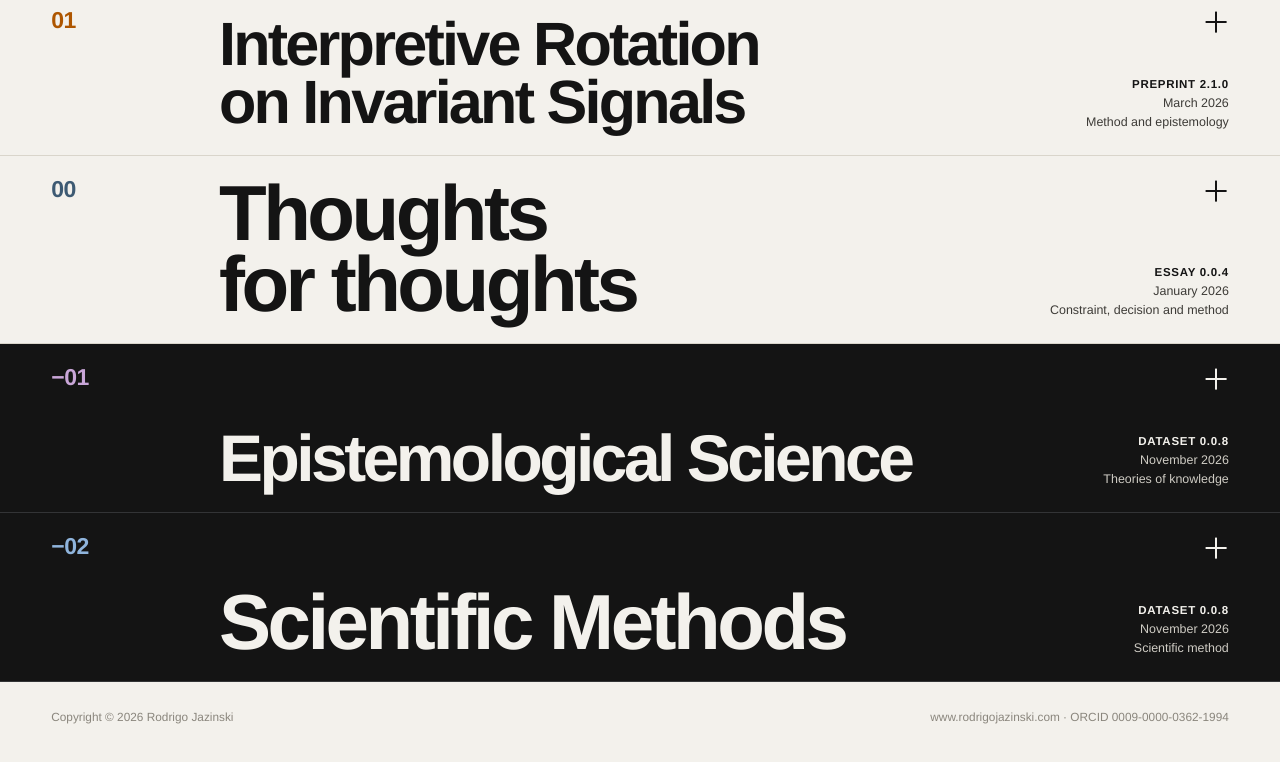
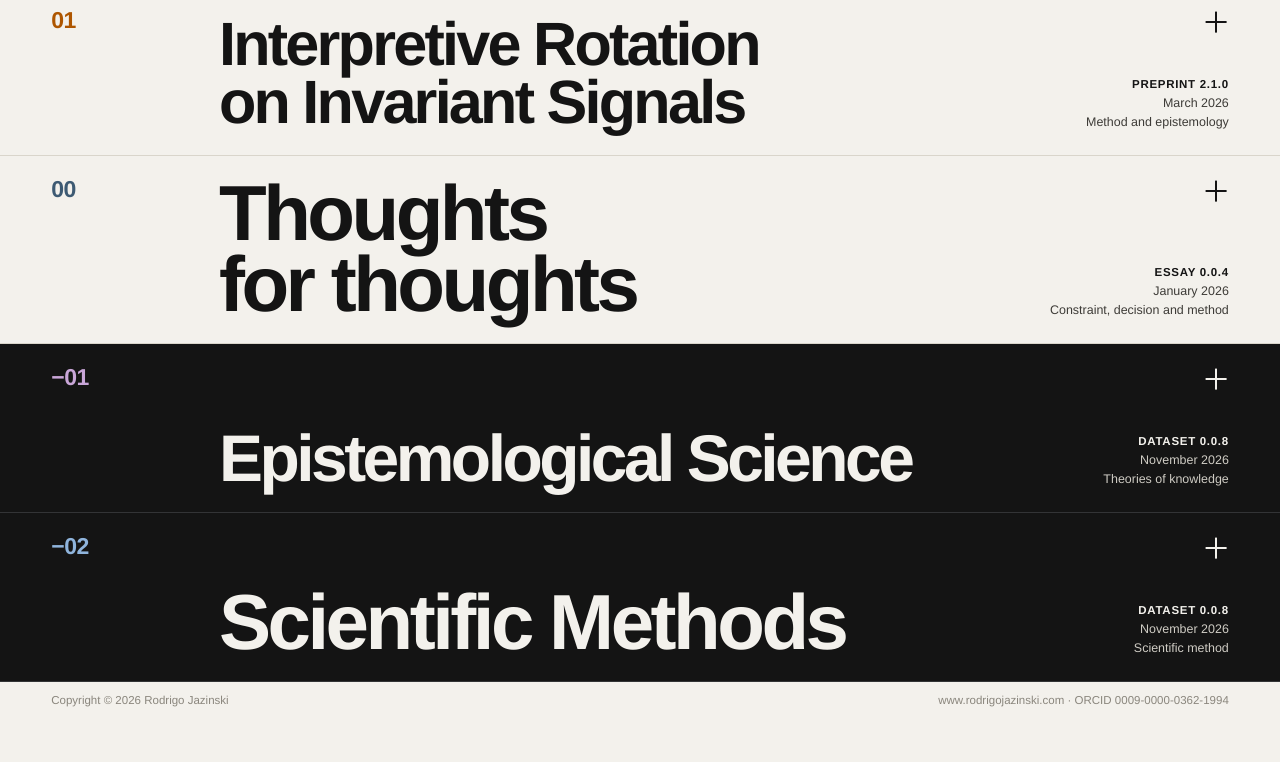
Before and after one commit to jorgecoelho/thoughts.rodrigojazinski.com, a plain HTML site: page index.html in a window 1280 px wide. Shown: the part 870-1632 px from the top of the page. After the commit the page ends 1589 px from the top, so only its background shows below. Drawn offline with Linux system fonts and the light colour scheme.

Commit message:
footer amends

```diff
--- a/thoughts-index/index.css
+++ b/thoughts-index/index.css
@@ -126,7 +126,7 @@ html:not(.js) .spine-cue { display: none; }
 .card-doi { margin: 1rem 0 0; font-size: 0.74rem; color: var(--muted); }
 
 /* ------------------------------------------------------------ footer */
-.foot { display: flex; flex-wrap: wrap; justify-content: space-between; gap: 0.4rem 1.5rem; padding: 1.6rem var(--gutter) 2.2rem; font-size: 0.74rem; color: var(--muted); }
+.foot { display: flex; flex-wrap: wrap; justify-content: space-between; gap: 0.1rem 1.5rem; padding: 0.6rem var(--gutter) calc(0.7rem + env(safe-area-inset-bottom, 0px)); font-size: 0.72rem; line-height: 1.4; color: var(--muted); }
 .foot a { color: inherit; text-decoration: none; }
 .foot a:hover { color: var(--ink); text-decoration: underline; }
 
```
